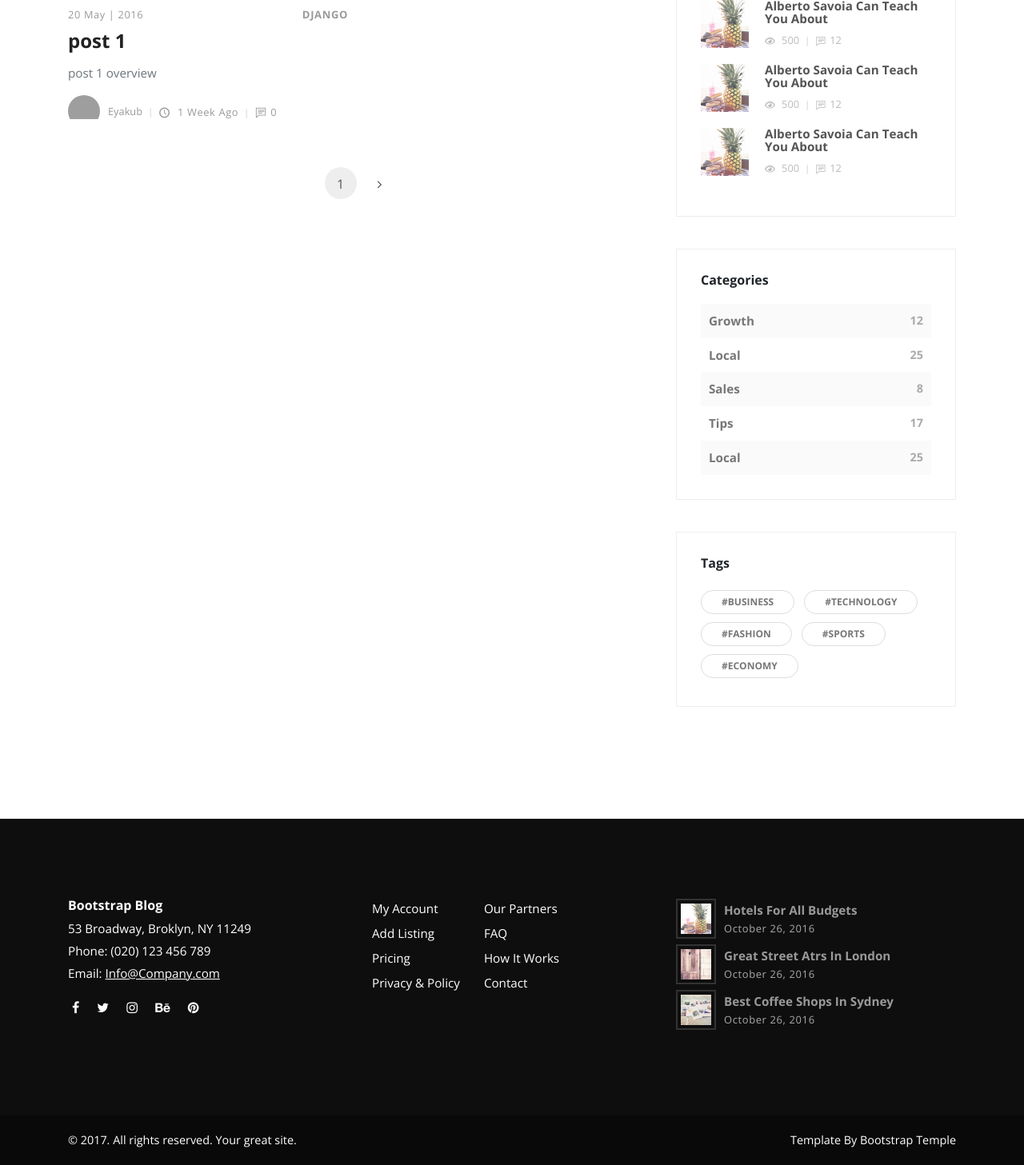
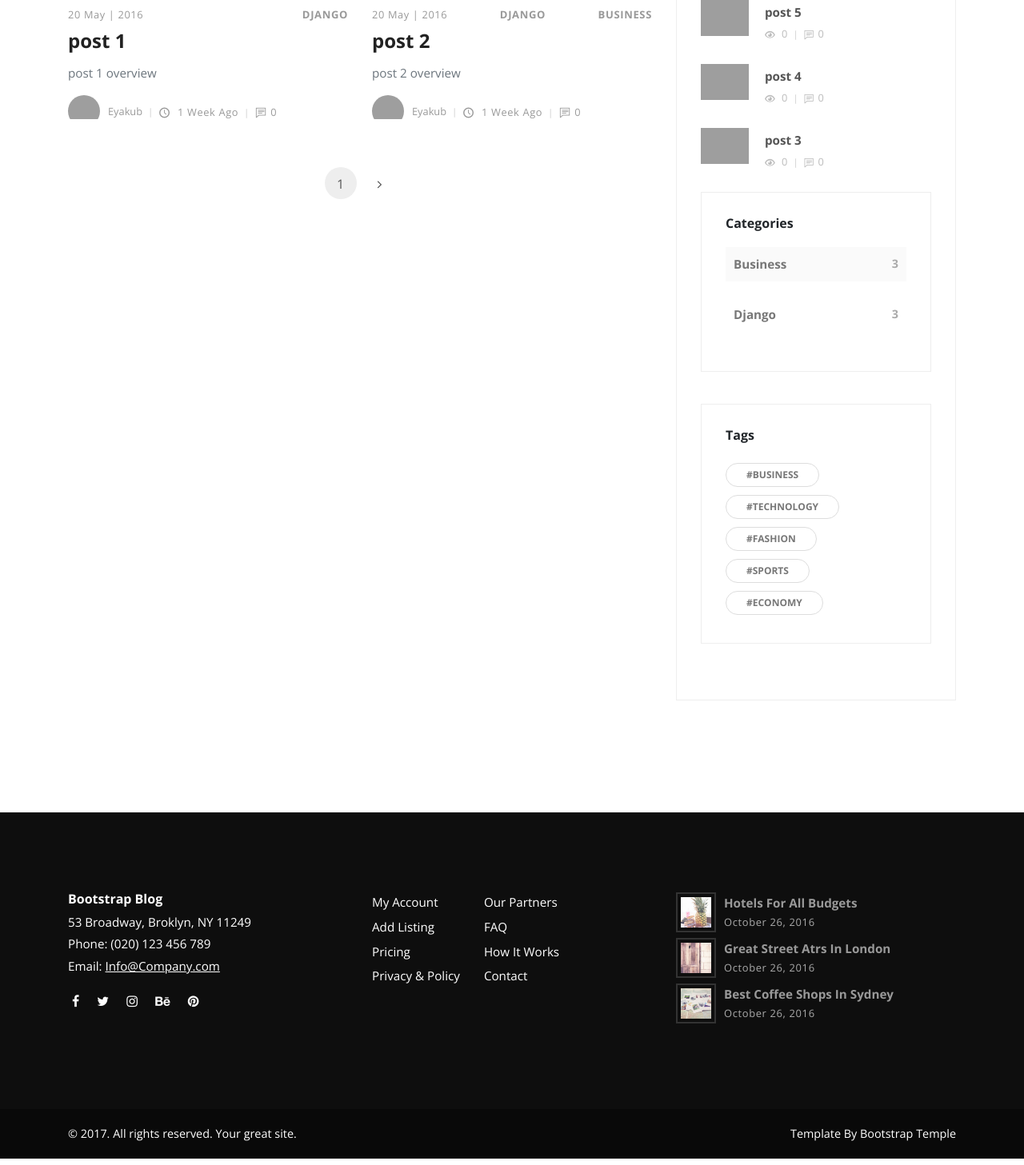
Before and after one commit to Eyakub/Django-Blog, a Django app: page /blog/ in a window 1280 px wide. Shown: the part 395-1852 px from the top of the page at 80% size. Run offline with Django 3.2, Linux system fonts and the light colour scheme; data comes from the database, SQL or seed files in the repository; both versions use the stored data as it was after the commit; some libraries are stand-ins or nearby versions; grey boxes are pictures that could not be loaded.

Commit message:
#search box working, #latest post working, #counting categories

```diff
--- a/Blog/urls.py
+++ b/Blog/urls.py
@@ -2,13 +2,15 @@ from django.contrib import admin
 from django.urls import path
 from django.conf import settings
 from django.conf.urls.static import static
-from posts.views import index, blog, post
+from posts.views import index, blog, post, search
 
 urlpatterns = [
     path('admin/', admin.site.urls),
     path('', index),
-    path('blog/', blog),
-    path('post/', post)
+    path('blog/', blog, name='post-list'),
+    path('post/<id>/', post, name='post-detail'),
+    path('search/', search, name='search')
+
 ]
 
 if settings.DEBUG:
--- a/posts/models.py
+++ b/posts/models.py
@@ -26,6 +26,7 @@ class Post(models.Model):
     overview = models.TextField()
     timestamp = models.DateTimeField(auto_now_add=True)
     comment_count = models.IntegerField(default=0)
+    view_count = models.IntegerField(default=0)
     author = models.ForeignKey(Author, on_delete=models.CASCADE)
     thumbnail = models.ImageField()
     categories = models.ManyToManyField(Category)
@@ -33,3 +34,8 @@ class Post(models.Model):
 
     def __str__(self):
         return self.title
+
+    def get_absolute_url(self):
+        return reverse('post-detail', kwargs={
+            'id': self.id
+        })
--- a/posts/views.py
+++ b/posts/views.py
@@ -2,6 +2,29 @@ from django.shortcuts import render
 from .models import Post
 from marketing.models import Signup
 from django.core.paginator import Paginator, EmptyPage, PageNotAnInteger
+from django.db.models import Count, Q
+
+
+def search(request):
+    queryset = Post.objects.all()
+    query = request.GET.get('q')
+    if query:
+        queryset = queryset.filter(
+            Q(title__icontains=query) |
+            Q(overview__icontains=query)
+        ).distinct()
+    context = {
+        'queryset': queryset
+    }
+    return render(request, 'search_result.html', context)
+
+
+def get_category_count():
+    queryset = Post \
+        .objects \
+        .values('categories__title') \
+        .annotate(Count('categories__title'))
+    return queryset
 
 
 # Create your views here.
@@ -11,7 +34,7 @@ def index(request):
 
     if request.method == "POST":
         email = request.POST['email']
-        new_signup = Signup()   # creating the Signup class object
+        new_signup = Signup()  # creating the Signup class object
         new_signup.email = email
         new_signup.save()
 
@@ -23,8 +46,10 @@ def index(request):
 
 
 def blog(request):
+    category_count = get_category_count()
+    most_recent = Post.objects.order_by('-timestamp')[0:3]
     post_list = Post.objects.all()
-    paginator = Paginator(post_list, 1)
+    paginator = Paginator(post_list, 2)  # list with per page
     page_request_var = 'page'
     page = request.GET.get(page_request_var)
     try:
@@ -36,10 +61,12 @@ def blog(request):
 
     context = {
         'queryset': paginated_queryset,
-        'page_request_var': page_request_var
+        'most_recent': most_recent,
+        'page_request_var': page_request_var,
+        'category_count': category_count
     }
     return render(request, 'blog.html', context)
 
 
-def post(request):
+def post(request, id):
     return render(request, 'post.html', {})
--- a/templates/blog.html
+++ b/templates/blog.html
@@ -12,7 +12,7 @@
                     {% for post in queryset %}
                         <!-- post -->
                         <div class="post col-xl-6">
-                                <div class="post-thumbnail"><a href="#"><img src="{{ post.thumbnail.url }}" alt="..." class="img-fluid"></a></div>
+                            <div class="post-thumbnail"><a href="{{ post.get_absolute_url }}"><img src="{{ post.thumbnail.url }}" alt="..." class="img-fluid"></a></div>
                             <div class="post-details">
                                 <div class="post-meta d-flex justify-content-between">
                                     <div class="date meta-last">20 May | 2016</div>
@@ -20,7 +20,7 @@
                                         <div class="category"><a href="#">{{ cat }}</a></div>
                                     {% endfor %}
                                 </div>
-                                    <a href="post.html">
+                                <a href="{{ post.get_absolute_url }}">
                                     <h3 class="h4">{{ post.title }}</h3></a>
                                 <p class="text-muted">{{ post.overview }}</p>
                                 <footer class="post-footer d-flex align-items-center"><a href="#" class="author d-flex align-items-center flex-wrap">
@@ -41,7 +41,7 @@
                         {% if queryset.has_previous %}
                             <li class="page-item"><a href="?{{ page_request_var }}={{ queryset.previous_page_number }}" class="page-link"> <i class="fa fa-angle-left"></i></a></li>
                         {% endif %}
-                            <li class="page-item"><a href="#" class="page-link active">{{ queryset.number }}</a></li>
+                        <li class="page-item"><a href="?{{ page_request_var }}={{ queryset.number }}" class="page-link active">{{ queryset.number }}</a></li>
                         {% if queryset.has_next %}
                             <li class="page-item"><a href="?{{ page_request_var }}={{ queryset.next_page_number }}" class="page-link"> <i class="fa fa-angle-right"></i></a></li>
                         {% endif %}
@@ -55,9 +55,9 @@
                 <header>
                     <h3 class="h6">Search the blog</h3>
                 </header>
-                    <form action="#" class="search-form">
+                <form action="{% url 'search' %}" class="search-form">
                     <div class="form-group">
-                            <input type="search" placeholder="What are you looking for?">
+                        <input type="text" name="q" placeholder="What are you looking for?">
                         <button type="submit" class="submit"><i class="icon-search"></i></button>
                     </div>
                 </form>
@@ -68,49 +68,34 @@
                     <h3 class="h6">Latest Posts</h3>
                 </header>
                 <div class="blog-posts"><a href="#">
+                    {% for post in most_recent %}
+                        <a href="{{ post.get_absolute_url }}">
                             <div class="item d-flex align-items-center">
 
-                            <div class="image"><img src="{% static 'img/small-thumbnail-1.jpg' %}" alt="..." class="img-fluid"></div>
-                            <div class="title"><strong>Alberto Savoia Can Teach You About</strong>
+                                <div class="image"><img src="{{ post.thumbnail.url }}" alt="..." class="img-fluid"></div>
+                                <div class="title"><strong>{{ post.title }}</strong>
                                     <div class="d-flex align-items-center">
-                                    <div class="views"><i class="icon-eye"></i> 500</div>
-                                    <div class="comments"><i class="icon-comment"></i>12</div>
+                                        <div class="views"><i class="icon-eye"></i> {{ post.view_count }}</div>
+                                        <div class="comments"><i class="icon-comment"></i>{{ post.comment_count }}</div>
                                     </div>
                                 </div>
                             </div>
-                    </a><a href="#">
-                        <div class="item d-flex align-items-center">
-                            <div class="image"><img src="{% static 'img/small-thumbnail-1.jpg' %}" alt="..." class="img-fluid"></div>
-                            <div class="title"><strong>Alberto Savoia Can Teach You About</strong>
-                                <div class="d-flex align-items-center">
-                                    <div class="views"><i class="icon-eye"></i> 500</div>
-                                    <div class="comments"><i class="icon-comment"></i>12</div>
-                                </div>
-                            </div>
-                        </div>
-                    </a><a href="#">
-                        <div class="item d-flex align-items-center">
-                            <div class="image"><img src="{% static 'img/small-thumbnail-1.jpg' %}" alt="..." class="img-fluid"></div>
-                            <div class="title"><strong>Alberto Savoia Can Teach You About</strong>
-                                <div class="d-flex align-items-center">
-                                    <div class="views"><i class="icon-eye"></i> 500</div>
-                                    <div class="comments"><i class="icon-comment"></i>12</div>
-                                </div>
-                            </div>
-                        </div>
-                    </a></div>
+                        </a>
+                    {% endfor %}
+
                 </div>
                 <!-- Widget [Categories Widget]-->
                 <div class="widget categories">
                     <header>
                         <h3 class="h6">Categories</h3>
                     </header>
-                    <div class="item d-flex justify-content-between"><a href="#">Growth</a><span>12</span></div>
-                    <div class="item d-flex justify-content-between"><a href="#">Local</a><span>25</span></div>
-                    <div class="item d-flex justify-content-between"><a href="#">Sales</a><span>8</span></div>
-                    <div class="item d-flex justify-content-between"><a href="#">Tips</a><span>17</span></div>
-                    <div class="item d-flex justify-content-between"><a href="#">Local</a><span>25</span></div>
+                    {% for cat in category_count %}
+                    <div class="item d-flex justify-content-between">
+                        <a href="#">{{ cat.categories__title }}</a><span>{{ cat.categories__title__count }}</span>
                     </div>
+                    {% endfor %}
+                </div>
+
                 <!-- Widget [Tags Cloud Widget]-->
                 <div class="widget tags">
                     <header>
```
Also changed, not shown: templates/search_result.html (added, +8 -0 lines), db.sqlite3, posts/migrations/0002_post_view_count.py (added). Lines whose indentation alone changed are shown as unchanged.
